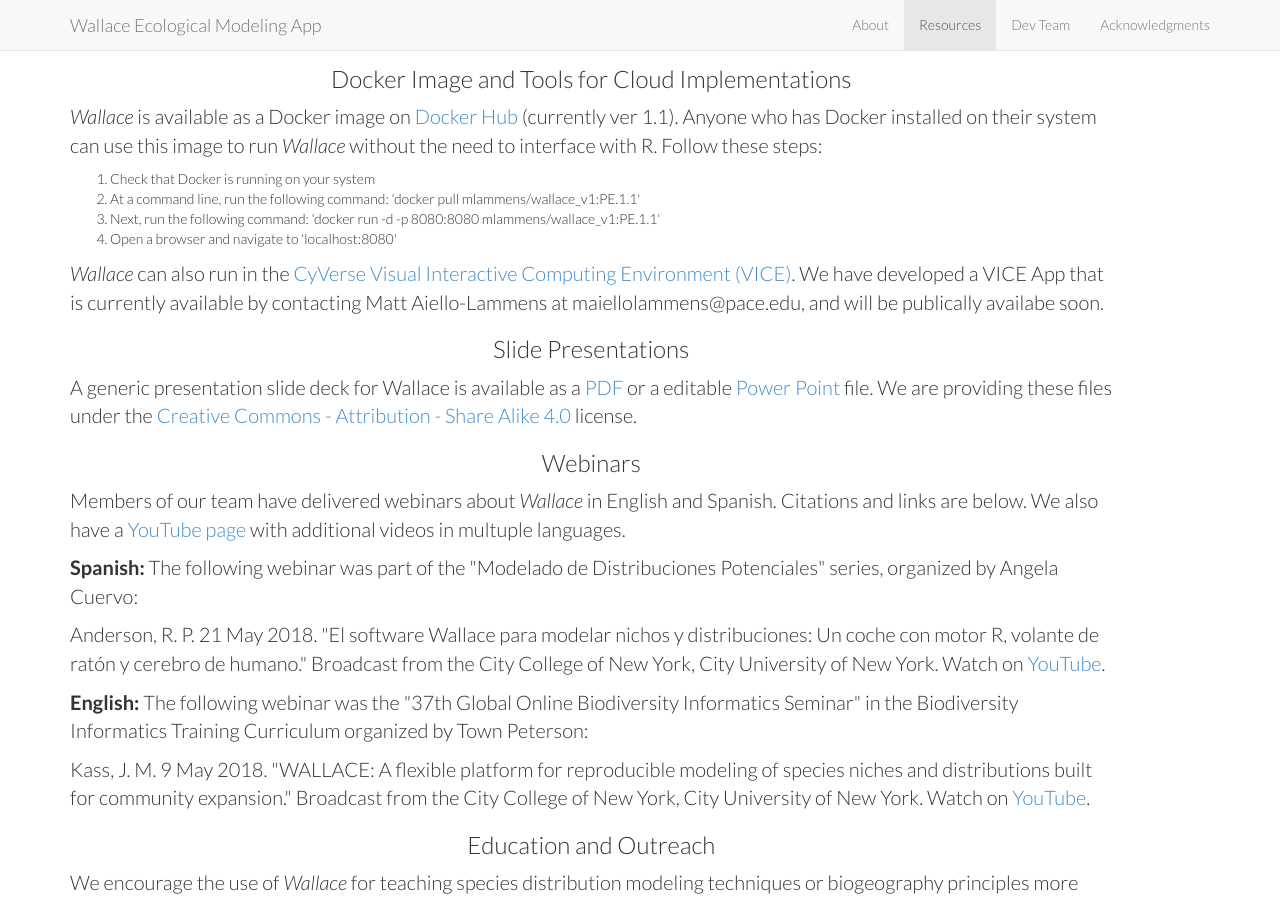
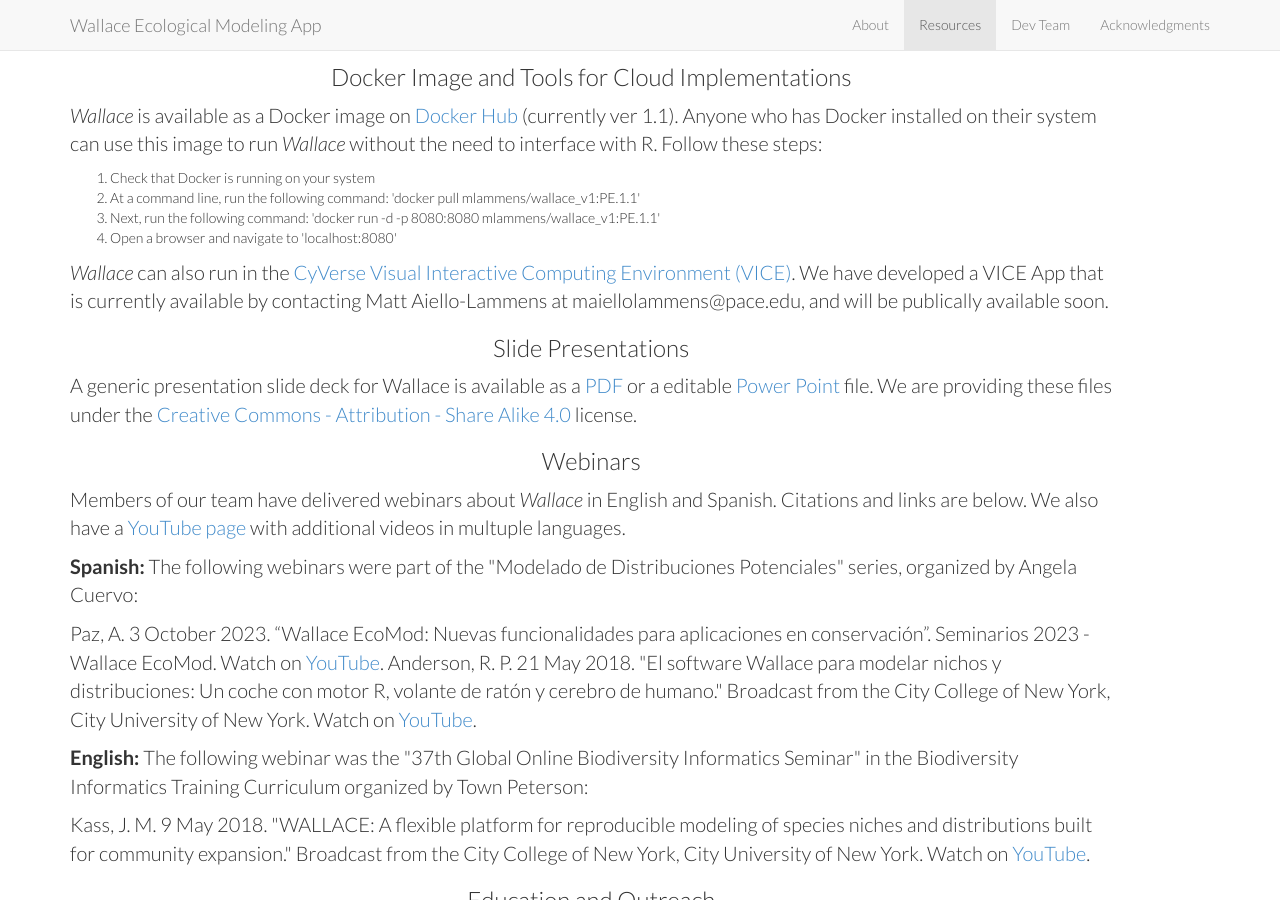
Before and after one commit to wallaceEcoMod/wallaceecomod.github.io, a Jekyll site: the page built from index.html, in a window 1280 px wide and 900 px high, scrolled down 1801 px. Built offline with Jekyll 4.4.1, drawn with Linux system fonts in a browser that asks for light colours.

Commit message:
Update resources.html
updated resources

```diff
--- a/_includes/resources.html
+++ b/_includes/resources.html
@@ -7,9 +7,8 @@
 
       <h3>Publications</h3>
       <p style="font-size:20px" align="left">
-	<b>If you use <i>Wallace</i> in your research, please cite these papers.</b> </p>
-	      Our latest software note is in <i>Ecography</i>, detailing the updates made in version 2, or see
-	      our initial publication in <i>Methods in Ecology and Evolution</i> for more information.
+	<b>If you use <i>Wallace</i> in your research, please cite these papers.</b>
+	Our latest software note is in <i>Ecography</i>, detailing the updates made in version 2, or see our initial publication in <i>Methods in Ecology and Evolution</i> for more information.
       </p>
       <p style="font-size:18px" align="left">
 	Kass JM, Pinilla-Buitrago GE, Paz A, Johnson BA, Grisales-Betancur V, Meenan SI, Attali D, Broennimann O, Galante PJ, Maitner BS,
@@ -42,7 +41,7 @@
       </ol>
 </p>
       <p style="font-size:20px" align="left">
-	<i>Wallace</i> can also run in the <a href="https://cyverse.org/node/50" target="_blank">CyVerse Visual Interactive Computing Environment (VICE)</a>. We have developed a VICE App that is currently available by contacting Matt Aiello-Lammens at maiellolammens@pace.edu, and will be publically availabe soon. </p>
+	<i>Wallace</i> can also run in the <a href="https://cyverse.org/node/50" target="_blank">CyVerse Visual Interactive Computing Environment (VICE)</a>. We have developed a VICE App that is currently available by contacting Matt Aiello-Lammens at maiellolammens@pace.edu, and will be publically available soon. </p>
 
       <h3>Slide Presentations</h3>
       <p style="font-size:20px" align="left">
@@ -55,11 +54,15 @@
       <p style="font-size:20px" align="left">
 	Members of our team have delivered webinars about <i>Wallace</i> in English and Spanish. Citations and links are below. We also have a <a href="https://www.youtube.com/@WallaceEcoMod" target="_blank">YouTube page</a> with additional videos in multuple languages.</p>
       <p style="font-size:20px" align="left">
-	<b>Spanish:</b> The following webinar was part of the "Modelado de Distribuciones Potenciales" series, organized by Angela Cuervo:</p>
+	<b>Spanish:</b> The following webinars were part of the "Modelado de Distribuciones Potenciales" series, organized by Angela Cuervo:</p>
       <p style="font-size:20px" align="left">
+	Paz, A. 3 October 2023. “Wallace EcoMod: Nuevas funcionalidades para aplicaciones en conservación”. Seminarios 2023 - Wallace EcoMod. Watch on
+	<a href="https://www.youtube.com/live/_X5fXqRJ_EY?si=vLw0TfRfWFg8EbRu" target="_blank">YouTube</a>.
+
 	Anderson, R. P. 21 May 2018. "El software Wallace para modelar nichos y distribuciones: Un coche con motor R,
 	volante de ratón y cerebro de humano." Broadcast from the City College of New York, City University of New York. Watch on
-	<a href="https://youtu.be/0652g9PDKp4" target="_blank">YouTube</a>.</p>
+	<a href="https://youtu.be/0652g9PDKp4" target="_blank">YouTube</a>.
+      </p>
       <p style="font-size:20px" align="left">
 	<b>English:</b> The following webinar was the "37th Global Online Biodiversity Informatics Seminar" in the Biodiversity Informatics Training Curriculum organized by Town Peterson:</p>
       <p style="font-size:20px" align="left">
```
